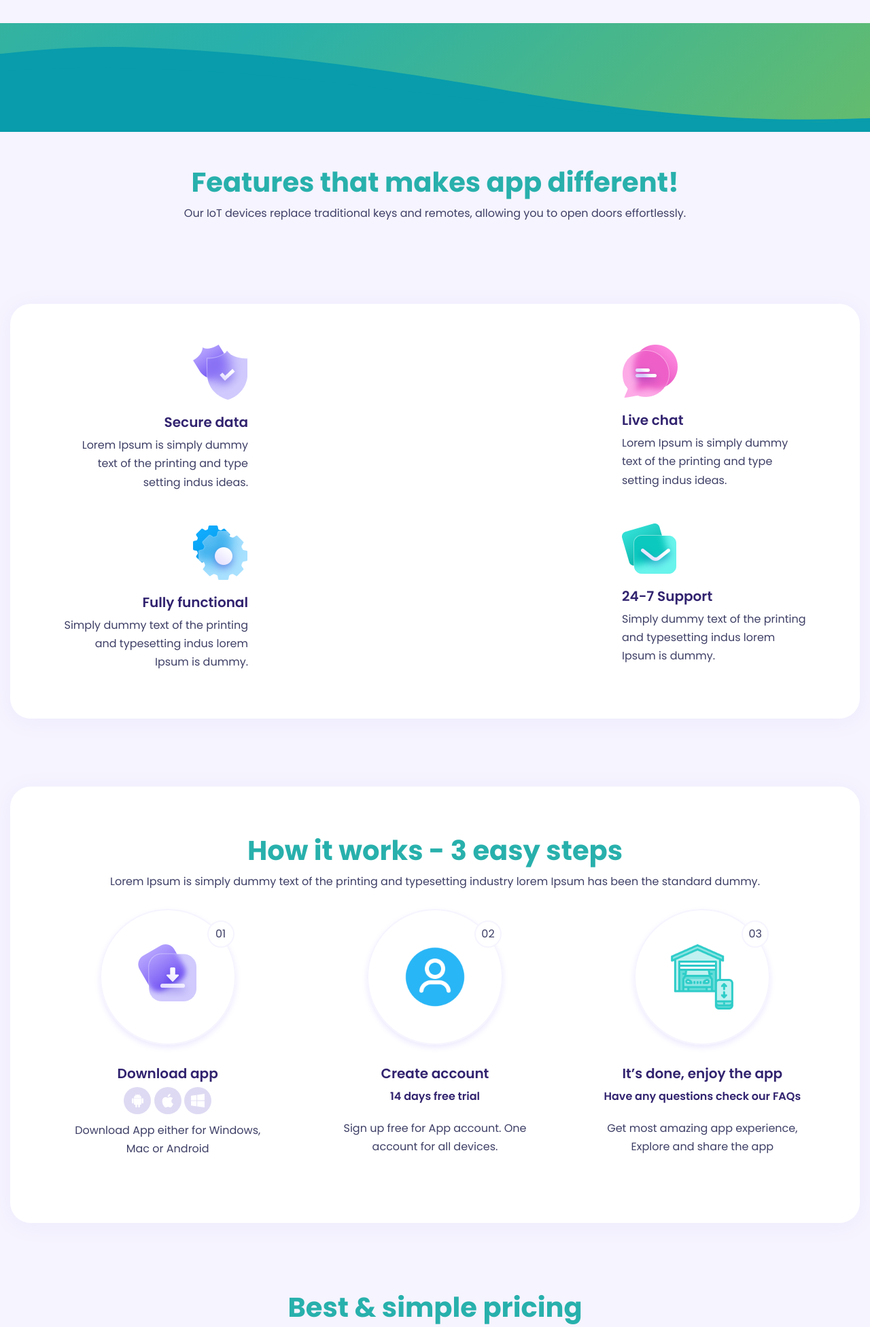
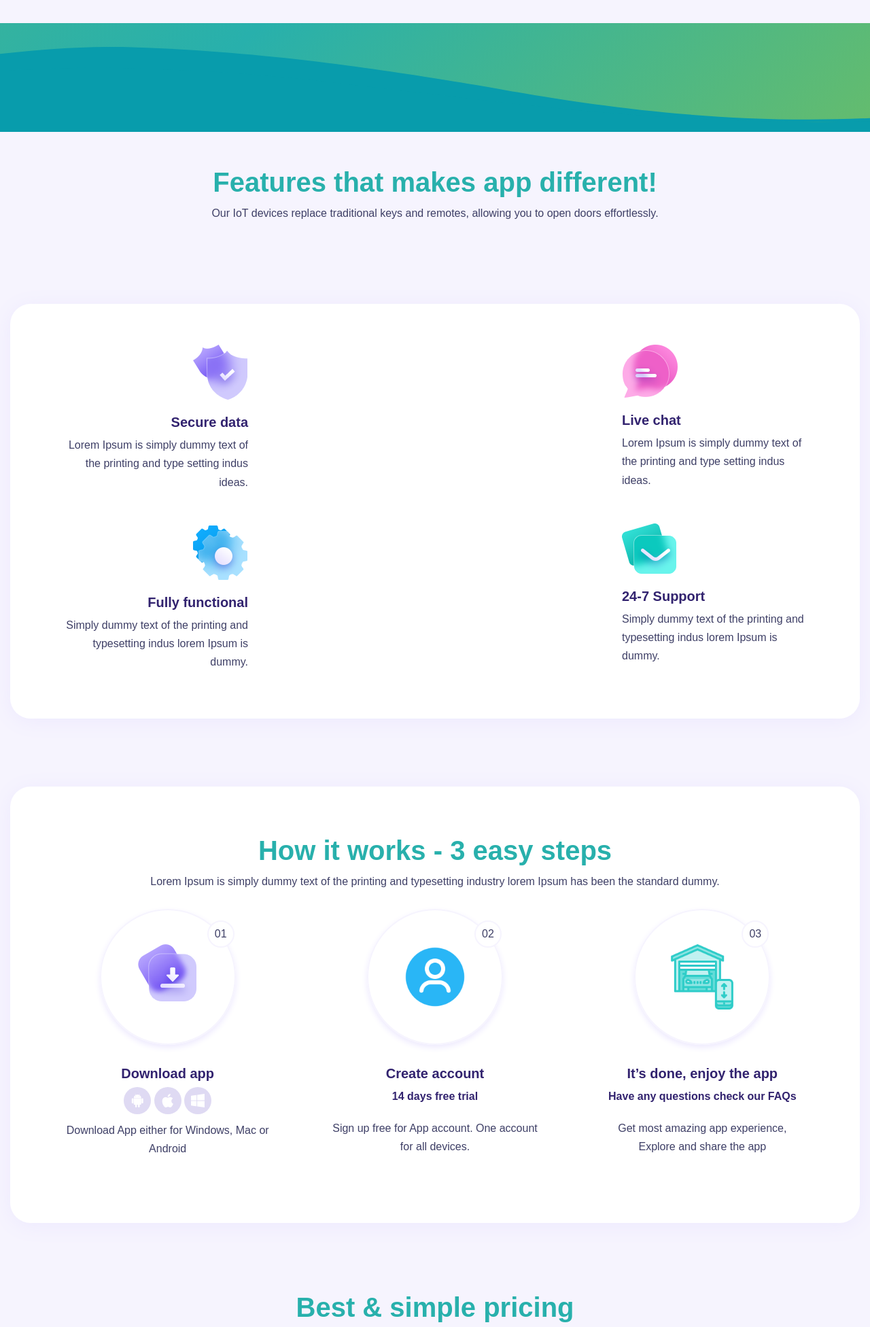
Before and after one commit to isa1989/gateproadmin, a Django app: page / in a window 1280 px wide. Shown: the part 766-2718 px from the top of the page at 68% size. Run offline with Django 3.2, Linux system fonts and the light colour scheme; data that the repository does not hold is empty; parts of the project's set-up code (start-up, migrations or seed data) failed here and were passed over; some libraries are stand-ins or nearby versions.

Commit message:
add language

```diff
--- a/static/css/style.css
+++ b/static/css/style.css
@@ -28,108 +28,68 @@
 
 /* --------Font--------------- */
 /* poppins-300 - latin */
-@font-face {
-    font-family: 'Poppins';
+/* Nunito - Light */
+.nunito-light {
+    font-family: "Nunito", sans-serif;
+    font-optical-sizing: auto;
+    font-weight: 300;
     font-style: normal;
-    font-weight: 300;
-    src: url('../fonts/poppins-v20-latin-300.eot'); /* IE9 Compat Modes */
-    src: local(''),
-         url('../fonts/poppins-v20-latin-300d41d.eot?#iefix') format('embedded-opentype'), /* IE6-IE8 */
-         url('../fonts/poppins-v20-latin-300.woff2') format('woff2'), /* Super Modern Browsers */
-         url('../fonts/poppins-v20-latin-300.woff') format('woff'), /* Modern Browsers */
-         url('../fonts/poppins-v20-latin-300.ttf') format('truetype'), /* Safari, Android, iOS */
-         url('../fonts/poppins-v20-latin-300.svg#Poppins') format('svg'); /* Legacy iOS */
   }
-  /* poppins-regular - latin */
-  @font-face {
-    font-family: 'Poppins';
+
+  /* Nunito - Regular */
+  .nunito-regular {
+    font-family: "Nunito", sans-serif;
+    font-optical-sizing: auto;
+    font-weight: 400;
     font-style: normal;
+  }
+
+  /* Nunito - Italic Regular */
+  .nunito-italic-regular {
+    font-family: "Nunito", sans-serif;
+    font-optical-sizing: auto;
     font-weight: 400;
-    src: url('../fonts/poppins-v20-latin-regular.eot'); /* IE9 Compat Modes */
-    src: local(''),
-         url('../fonts/poppins-v20-latin-regulard41d.eot?#iefix') format('embedded-opentype'), /* IE6-IE8 */
-         url('../fonts/poppins-v20-latin-regular.woff2') format('woff2'), /* Super Modern Browsers */
-         url('../fonts/poppins-v20-latin-regular.woff') format('woff'), /* Modern Browsers */
-         url('../fonts/poppins-v20-latin-regular.ttf') format('truetype'), /* Safari, Android, iOS */
-         url('../fonts/poppins-v20-latin-regular.svg#Poppins') format('svg'); /* Legacy iOS */
+    font-style: italic;
   }
-  /* poppins-italic - latin */
-  @font-face {
-    font-family: 'Poppins';
+
+  /* Nunito - Medium */
+  .nunito-medium {
+    font-family: "Nunito", sans-serif;
+    font-optical-sizing: auto;
+    font-weight: 500;
+    font-style: normal;
+  }
+
+  /* Nunito - Italic Medium */
+  .nunito-italic-medium {
+    font-family: "Nunito", sans-serif;
+    font-optical-sizing: auto;
+    font-weight: 500;
     font-style: italic;
-    font-weight: 400;
-    src: url('../fonts/poppins-v20-latin-italic.eot'); /* IE9 Compat Modes */
-    src: local(''),
-         url('../fonts/poppins-v20-latin-italicd41d.eot?#iefix') format('embedded-opentype'), /* IE6-IE8 */
-         url('../fonts/poppins-v20-latin-italic.woff2') format('woff2'), /* Super Modern Browsers */
-         url('../fonts/poppins-v20-latin-italic.woff') format('woff'), /* Modern Browsers */
-         url('../fonts/poppins-v20-latin-italic.ttf') format('truetype'), /* Safari, Android, iOS */
-         url('../fonts/poppins-v20-latin-italic.svg#Poppins') format('svg'); /* Legacy iOS */
   }
-  /* poppins-500 - latin */
-  @font-face {
-    font-family: 'Poppins';
+
+  /* Nunito - Semi-Bold */
+  .nunito-semi-bold {
+    font-family: "Nunito", sans-serif;
+    font-optical-sizing: auto;
+    font-weight: 600;
     font-style: normal;
-    font-weight: 500;
-    src: url('../fonts/poppins-v20-latin-500.eot'); /* IE9 Compat Modes */
-    src: local(''),
-         url('../fonts/poppins-v20-latin-500d41d.eot?#iefix') format('embedded-opentype'), /* IE6-IE8 */
-         url('../fonts/poppins-v20-latin-500.woff2') format('woff2'), /* Super Modern Browsers */
-         url('../fonts/poppins-v20-latin-500.woff') format('woff'), /* Modern Browsers */
-         url('../fonts/poppins-v20-latin-500.ttf') format('truetype'), /* Safari, Android, iOS */
-         url('../fonts/poppins-v20-latin-500.svg#Poppins') format('svg'); /* Legacy iOS */
   }
-  /* poppins-500italic - latin */
-  @font-face {
-    font-family: 'Poppins';
-    font-style: italic;
-    font-weight: 500;
-    src: url('../fonts/poppins-v20-latin-500italic.eot'); /* IE9 Compat Modes */
-    src: local(''),
-         url('../fonts/poppins-v20-latin-500italicd41d.eot?#iefix') format('embedded-opentype'), /* IE6-IE8 */
-         url('../fonts/poppins-v20-latin-500italic.woff2') format('woff2'), /* Super Modern Browsers */
-         url('../fonts/poppins-v20-latin-500italic.woff') format('woff'), /* Modern Browsers */
-         url('../fonts/poppins-v20-latin-500italic.ttf') format('truetype'), /* Safari, Android, iOS */
-         url('../fonts/poppins-v20-latin-500italic.svg#Poppins') format('svg'); /* Legacy iOS */
+
+  /* Nunito - Bold */
+  .nunito-bold {
+    font-family: "Nunito", sans-serif;
+    font-optical-sizing: auto;
+    font-weight: 700;
+    font-style: normal;
   }
-  /* poppins-600 - latin */
-  @font-face {
-    font-family: 'Poppins';
+
+  /* Nunito - Extra Bold */
+  .nunito-extra-bold {
+    font-family: "Nunito", sans-serif;
+    font-optical-sizing: auto;
+    font-weight: 800;
     font-style: normal;
-    font-weight: 600;
-    src: url('../fonts/poppins-v20-latin-600.eot'); /* IE9 Compat Modes */
-    src: local(''),
-         url('../fonts/poppins-v20-latin-600d41d.eot?#iefix') format('embedded-opentype'), /* IE6-IE8 */
-         url('../fonts/poppins-v20-latin-600.woff2') format('woff2'), /* Super Modern Browsers */
-         url('../fonts/poppins-v20-latin-600.woff') format('woff'), /* Modern Browsers */
-         url('../fonts/poppins-v20-latin-600.ttf') format('truetype'), /* Safari, Android, iOS */
-         url('../fonts/poppins-v20-latin-600.svg#Poppins') format('svg'); /* Legacy iOS */
-  }
-  /* poppins-700 - latin */
-  @font-face {
-    font-family: 'Poppins';
-    font-style: normal;
-    font-weight: 700;
-    src: url('../fonts/poppins-v20-latin-700.eot'); /* IE9 Compat Modes */
-    src: local(''),
-         url('../fonts/poppins-v20-latin-700d41d.eot?#iefix') format('embedded-opentype'), /* IE6-IE8 */
-         url('../fonts/poppins-v20-latin-700.woff2') format('woff2'), /* Super Modern Browsers */
-         url('../fonts/poppins-v20-latin-700.woff') format('woff'), /* Modern Browsers */
-         url('../fonts/poppins-v20-latin-700.ttf') format('truetype'), /* Safari, Android, iOS */
-         url('../fonts/poppins-v20-latin-700.svg#Poppins') format('svg'); /* Legacy iOS */
-  }
-  /* poppins-800 - latin */
-  @font-face {
-    font-family: 'Poppins';
-    font-style: normal;
-    font-weight: 800;
-    src: url('../fonts/poppins-v20-latin-800.eot'); /* IE9 Compat Modes */
-    src: local(''),
-         url('../fonts/poppins-v20-latin-800d41d.eot?#iefix') format('embedded-opentype'), /* IE6-IE8 */
-         url('../fonts/poppins-v20-latin-800.woff2') format('woff2'), /* Super Modern Browsers */
-         url('../fonts/poppins-v20-latin-800.woff') format('woff'), /* Modern Browsers */
-         url('../fonts/poppins-v20-latin-800.ttf') format('truetype'), /* Safari, Android, iOS */
-         url('../fonts/poppins-v20-latin-800.svg#Poppins') format('svg'); /* Legacy iOS */
   }
 
 /* -----------Css-variable------ */
@@ -1485,6 +1445,11 @@ iframe#youtubevideo {
     }
 }
 
+.btn-primary {
+    color: #fff;
+    background-color: #089cac;
+    border-color: #089cac;
+}
 /* Web görünümü için stil */
 @media (min-width: 768px) {
     .dropdown-menu {
--- a/templates/index.html
+++ b/templates/index.html
@@ -17,7 +17,9 @@
   <script src="https://cdnjs.cloudflare.com/ajax/libs/magnific-popup.js/1.1.0/jquery.magnific-popup.min.js"></script>
 
   <title>OİLİNK</title>
-
+  <link rel="preconnect" href="https://fonts.googleapis.com">
+  <link rel="preconnect" href="https://fonts.gstatic.com" crossorigin>
+  <link href="https://fonts.googleapis.com/css2?family=Nunito:ital,wght@0,200..1000;1,200..1000&display=swap" rel="stylesheet">
   <link rel="stylesheet" href="{% static 'css/icofont.min.css' %}">
 <link rel="stylesheet" href="{% static 'css/owl.carousel.min.css' %}">
 <link rel="stylesheet" href="{% static 'css/bootstrap.min.css' %}">
@@ -563,7 +565,7 @@
           <input type="hidden" id="productId" name="product">
           <input type="hidden" name="status" value="Pending">
           <div id="formErrors" class="alert alert-danger" style="display: none;"></div>
-          <button type="submit" class="btn btn-primary">Submit</button>
+          <button type="submit" class="btn btn-primary">{% trans "Submit" %}</button>
         </form>
       </div>
     </div>
```
Also changed, not shown: locale/az/LC_MESSAGES/django.po, locale/en/LC_MESSAGES/django.po, locale/ru/LC_MESSAGES/django.po, static/images/favicon.png.
